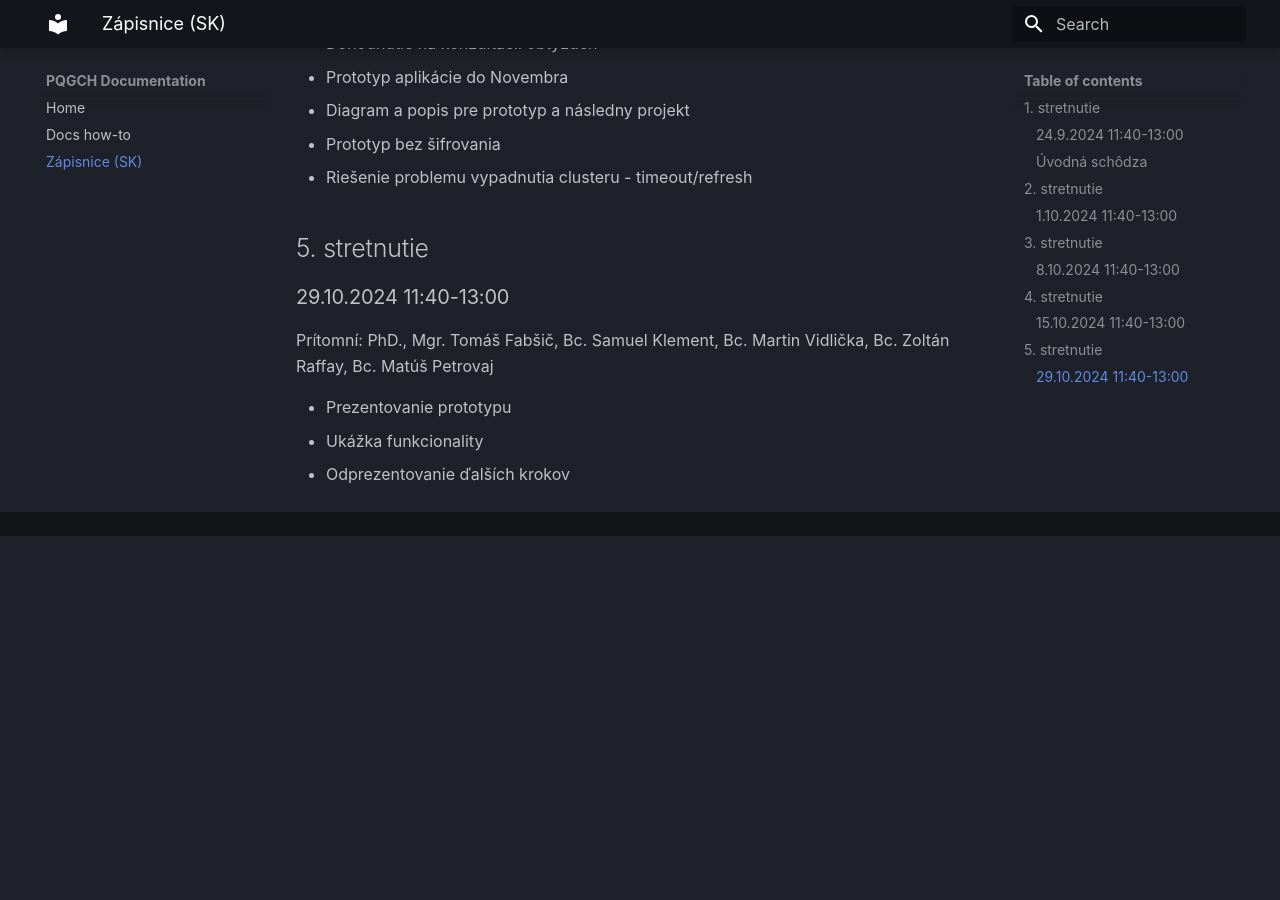
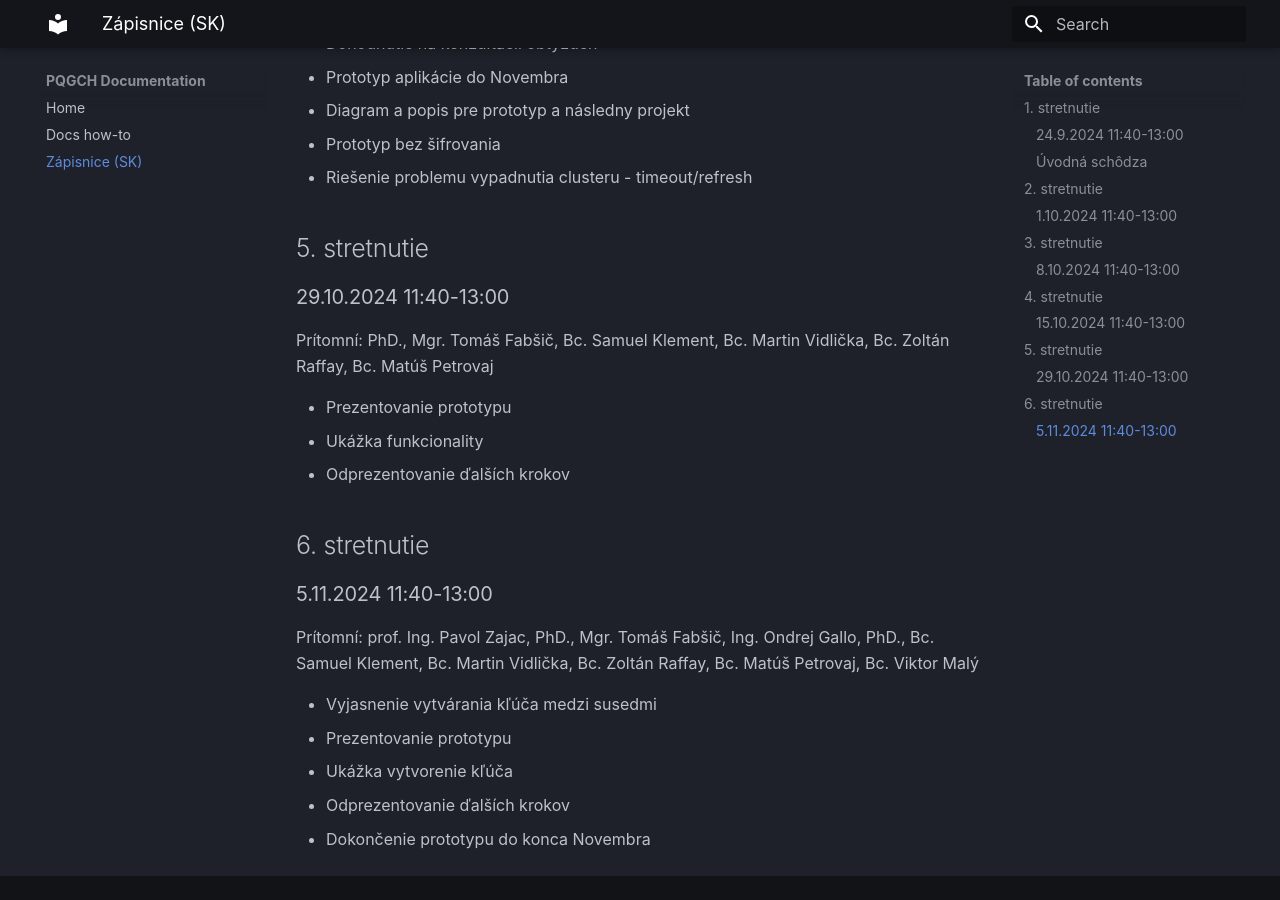
Before and after one commit to FEI-PQGCH/FEI-PQGCH.github.io, an MkDocs documentation site: the page built from docs/zapisnice.md, in a window 1280 px wide and 900 px high, scrolled down 1544 px. Built offline with MkDocs 1.6.1 and Material for MkDocs 9.7.7, drawn with Linux system fonts in a browser that asks for light colours; before the commit the page ends 2080 px from its top, so only the background shows below that.

Commit message:
zapisnica 6

```diff
--- a/docs/zapisnice.md
+++ b/docs/zapisnice.md
@@ -62,3 +62,15 @@ Prítomní: PhD., Mgr. Tomáš Fabšič, Bc. Samuel Klement, Bc. Martin Vidličk
 - Prezentovanie prototypu
 - Ukážka funkcionality
 - Odprezentovanie ďalších krokov
+
+## 6. stretnutie
+
+### 5.11.2024 11:40-13:00
+
+Prítomní: prof. Ing. Pavol Zajac, PhD., Mgr. Tomáš Fabšič, Ing. Ondrej Gallo, PhD., Bc. Samuel Klement, Bc. Martin Vidlička, Bc. Zoltán Raffay, Bc. Matúš Petrovaj, Bc. Viktor Malý
+
+- Vyjasnenie vytvárania kľúča medzi susedmi
+- Prezentovanie prototypu
+- Ukážka vytvorenie kľúča
+- Odprezentovanie ďalších krokov
+- Dokončenie prototypu do konca Novembra
```
Also changed, not shown: site/search/search_index.json, site/sitemap.xml, site/zapisnice/index.html, 1 other file.
